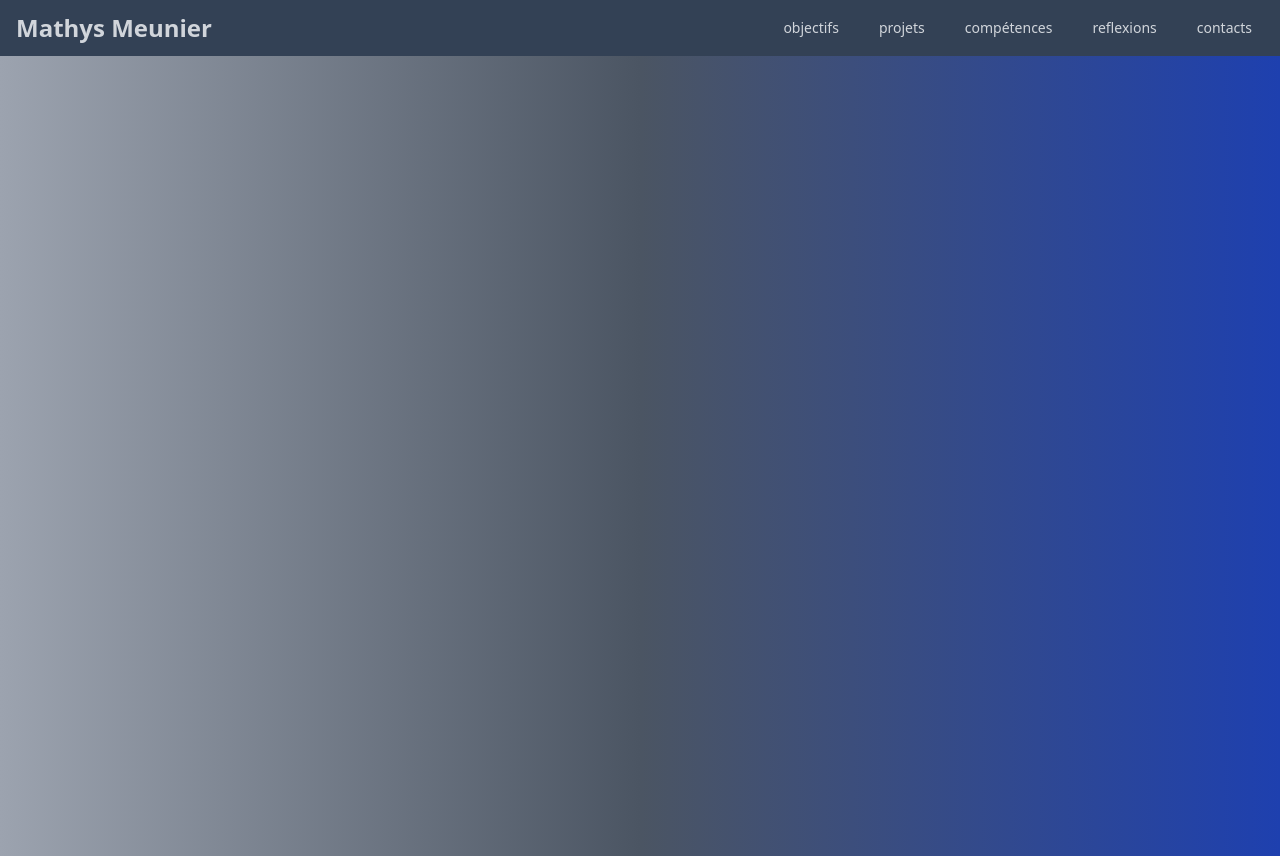
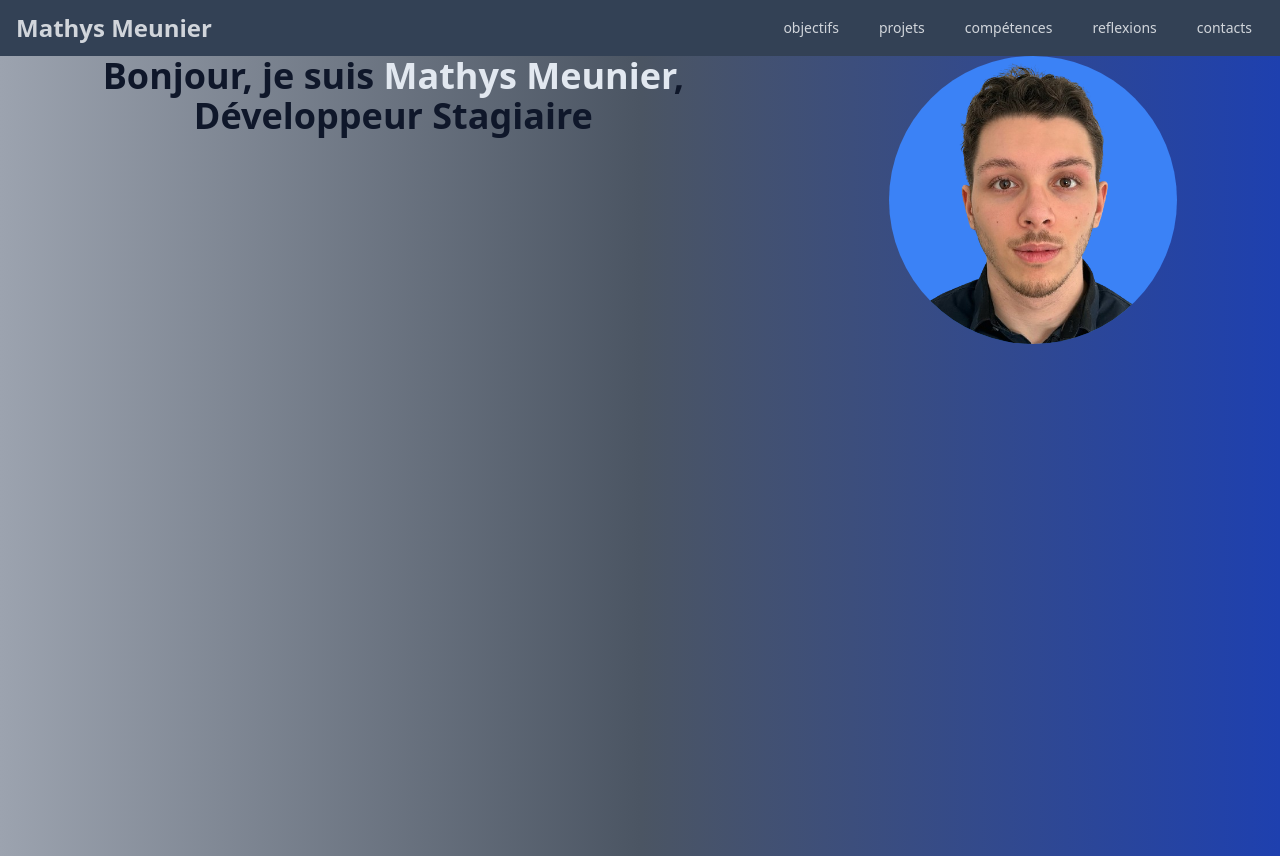
Before and after one commit to Thysma23/Portfolio, a React (Create React App) app: page / in a window 1280 px wide. Built offline with nearby package versions, Linux system fonts and the light colour scheme.

Commit message:
ajout du la photo de profil, continuation du Home, debut du Welcome

```diff
--- a/src/pages/Home/HomeIndex.tsx
+++ b/src/pages/Home/HomeIndex.tsx
@@ -1,5 +1,9 @@
+import ProfilPicture from "./ProfilPicture";
+import Welcome from "./Welcome";
+
 export default function HomeIndex() {
-    return <main className="bg-gradient-to-r from-gray-400 via-gray-600 to-blue-800 h-screen">
-
+    return <main className="bg-gradient-to-r from-gray-400 via-gray-600 to-blue-800 h-screen flex justify-around">
+        <Welcome />
+        <ProfilPicture />
     </main>
 }
--- /dev/null
+++ b/src/pages/Home/ProfilPicture.tsx
@@ -0,0 +1,12 @@
+export default function ProfilPicture() {
+
+    return (
+        <div className="bg-blue-500 p-8 rounded-full h-72 w-72 overflow-hidden flex justify-center">
+            <img
+                className="max-h-80 max-w-80 w-72 h-72 -mt-7"
+                src={require("../../assets/images/profil_picture.png")}
+                alt="Photo de la tếte de Mathys Meunier"
+            />
+        </div>
+    )
+}
--- /dev/null
+++ b/src/pages/Home/Welcome.tsx
@@ -0,0 +1,12 @@
+export default function Welcome() {
+    return (
+        <div className="text-4xl font-bold text-slate-900 text-center">
+            <p>
+                Bonjour, je suis <span className="text-slate-200">Mathys Meunier</span>,
+            </p>
+            <p>
+                Développeur Stagiaire
+            </p>
+        </div>
+    )
+}
```
Also changed, not shown: src/assets/images/profil_picture.png (added), 1 other file (tests, documents, lock files or other folders).
